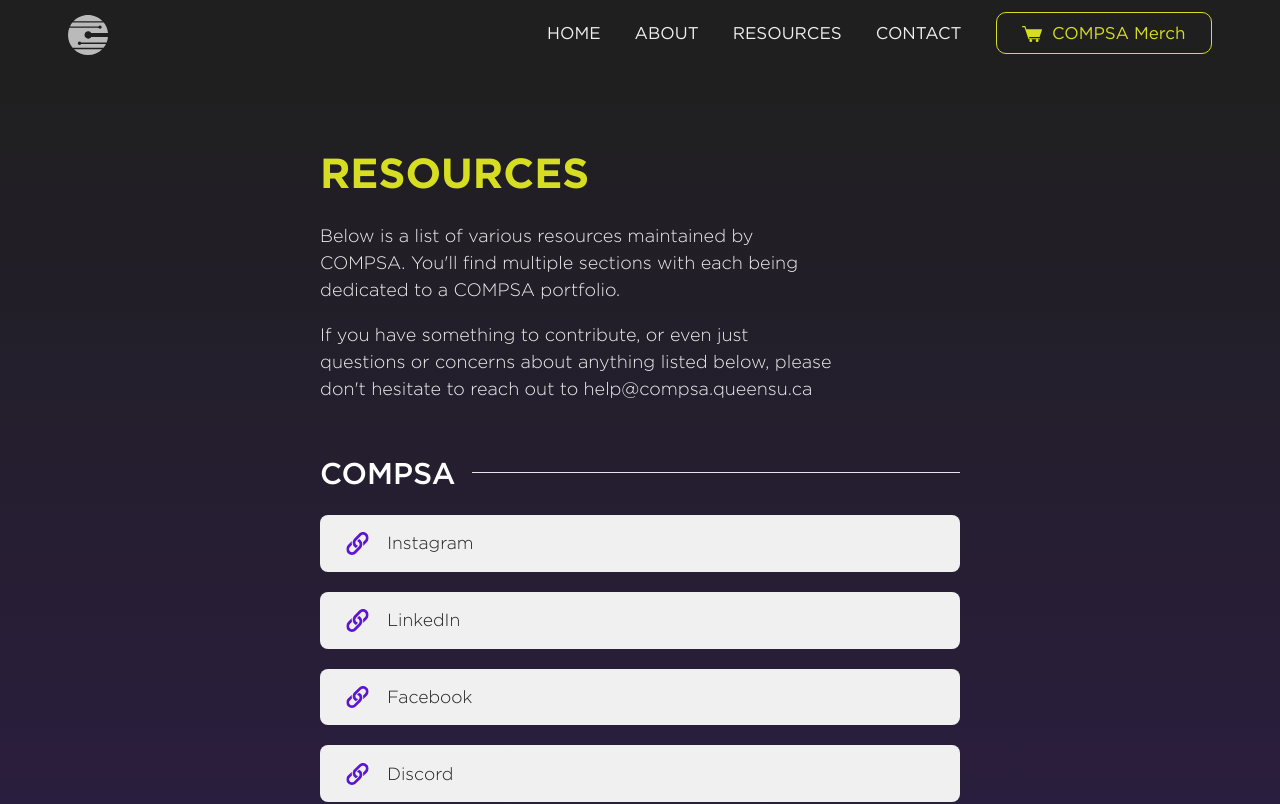
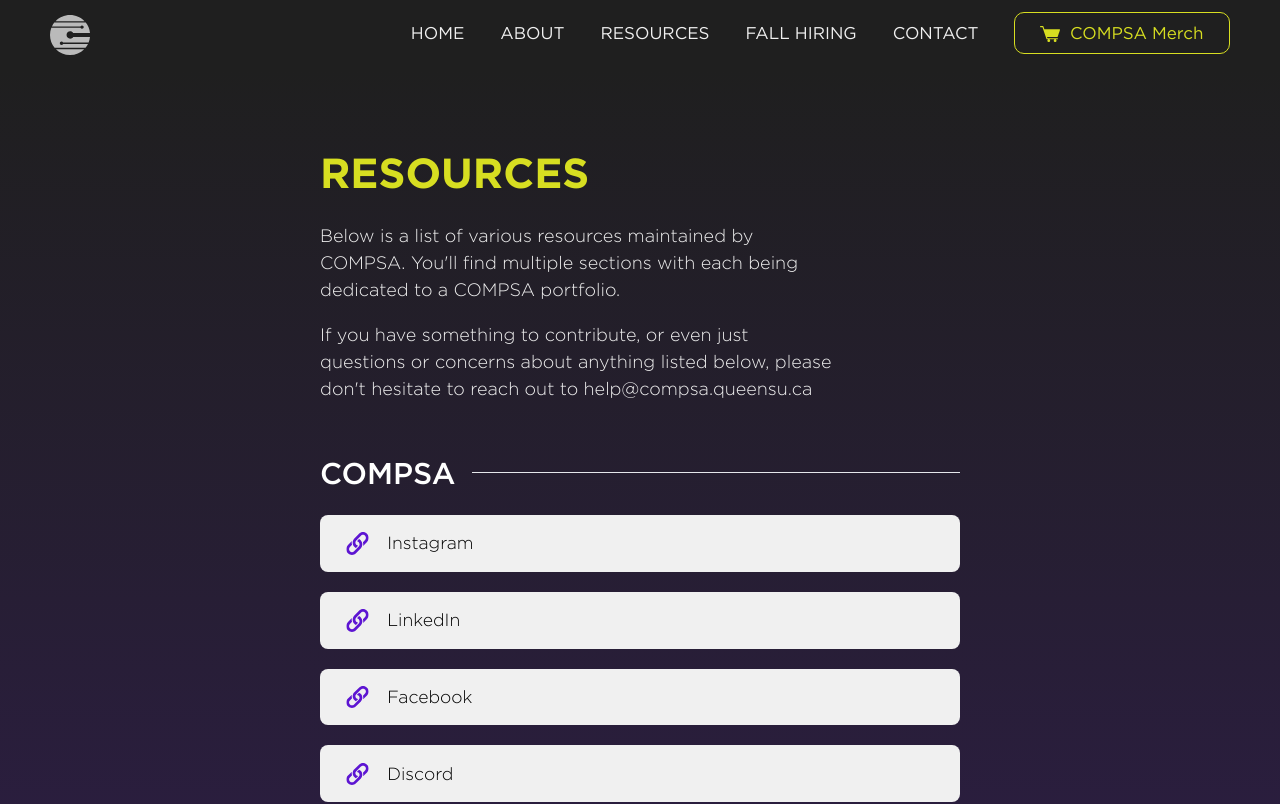
Before and after one commit to jadew33/test, a Next.js app: page /resources in a window 1280 px wide. Shown: the top 804 px of the page. Built offline with nearby package versions, Linux system fonts and the light colour scheme.

Commit message:
adjust nav bar, fix linting errors

```diff
--- a/app/Navbar.js
+++ b/app/Navbar.js
@@ -35,9 +35,17 @@ export default function Navbar() {
           <Link href="/resources" className="normal-link">
             Resources
           </Link>
+          <Link
+            href="/hiring"
+            className="normal-link"
+            onClick={() => setExpandedBurger(false)}
+          >
+            Fall Hiring
+          </Link>
           <Link href="/contact" className="normal-link">
             Contact
           </Link>
+
           <Link href="https://merch.compsa.ca/en/" className="merch_link">
             <Image
               src="/cart.svg"
@@ -85,6 +93,13 @@ export default function Navbar() {
               Resources
             </Link>
             <Link
+              href="/hiring"
+              className="normal-link"
+              onClick={() => setExpandedBurger(false)}
+            >
+              Fall Hiring
+            </Link>
+            <Link
               href="/contact"
               className="normal-link"
               onClick={() => setExpandedBurger(false)}
--- a/app/hiring/page.js
+++ b/app/hiring/page.js
@@ -62,8 +62,8 @@ export default function Hiring() {
                     timeline for the given task
                   </li>
                   <li>
-                    Provide unique feedback from a your year's point of view to
-                    improve COMPSA
+                    Provide unique feedback from a your year&apos;s point of
+                    view to improve COMPSA
                   </li>
                 </ol>
               </div>
--- a/components/hiring/Listing.js
+++ b/components/hiring/Listing.js
@@ -6,7 +6,7 @@ export default function Link({ title, description, number, bullets }) {
           <h1 className="font-bold">{title}</h1>
           <p className="job-description">{description}</p>
           <ul className="job-description">
-            {bullets && bullets.map((p) => <li>{p}</li>)}
+            {bullets && bullets.map((p, i) => <li key={i}>{p}</li>)}
           </ul>
         </div>
       </div>
--- a/styles/navbar.scss
+++ b/styles/navbar.scss
@@ -10,7 +10,7 @@
 
   font-size: 17px;
 
-  padding-inline: 4em;
+  padding-inline: 50px;
   height: 70px;
 
   color: $compsa-white;
@@ -25,7 +25,7 @@
     position: relative;
 
     padding-bottom: 3px;
-    margin-inline: 1em;
+    margin-inline: 18px;
 
     // Underline animation
     &:hover {
@@ -97,11 +97,21 @@
   .mobile-nav {
     display: none;
   }
+  @media (max-width: $xl) {
+    padding-inline: 50px;
+    .normal-link {
+      margin-inline: 16px;
+    }
+  }
+
   @media (max-width: $lg) {
-    padding-inline: 2em;
+    padding-inline: 20px;
     font-size: 16px;
+    .normal-link {
+      margin-inline: 12px;
+    }
   }
-  @media (max-width: $md) {
+  @media (max-width: 835px) {
     .mobile-nav {
       display: block;
       position: relative;
@@ -122,6 +132,5 @@
       height: 35px;
       width: 35px;
     }
-    // padding-right: 2em;
   }
 }
--- a/styles/resources.scss
+++ b/styles/resources.scss
@@ -78,7 +78,6 @@
   align-items: center;
 
   background-color: $compsa-white;
-  color: $compsa-black;
 
   border-radius: 0.5rem;
 
@@ -88,8 +87,7 @@
   transition: background-color 0.3s ease, color 0.3s ease, transform 0.1s ease;
 
   &:hover {
-    background-color: $compsa-purple;
-    color: $compsa-white;
+    background-color: rgba($compsa-purple, 1);
   }
 
   &:active {
@@ -99,13 +97,11 @@
     background-color: darken($compsa-purple, 10%);
   }
   .text-div {
-    color: $compsa-black;
     width: 100%;
     display: flex;
     align-items: center;
     justify-content: space-between;
     p {
-      color: $compsa-black;
       margin: 0.5em;
       font-size: 1em;
       text-align: right;
@@ -114,26 +110,18 @@
       margin: 0.5em;
       font-size: 1.1rem;
       flex: 1;
-      color: $compsa-black;
     }
   }
   .icon-div {
     font-size: 1.5em;
     padding: 0.4em;
-    color: $compsa-indigo;
     @media (max-width: $xl) {
       padding: 0.35em 0.5em;
     }
     @media (max-width: $lg) {
       padding: 0.3em 0.5em;
     }
-    @media (max-width: $md) {
-      padding: 0.3em 0.5em;
-    }
     @media (max-width: $sm) {
-      padding: 0.25em 0.5em;
-    }
-    @media (max-width: $xs) {
       padding: 0.25em 0.5em;
     }
   }
```
